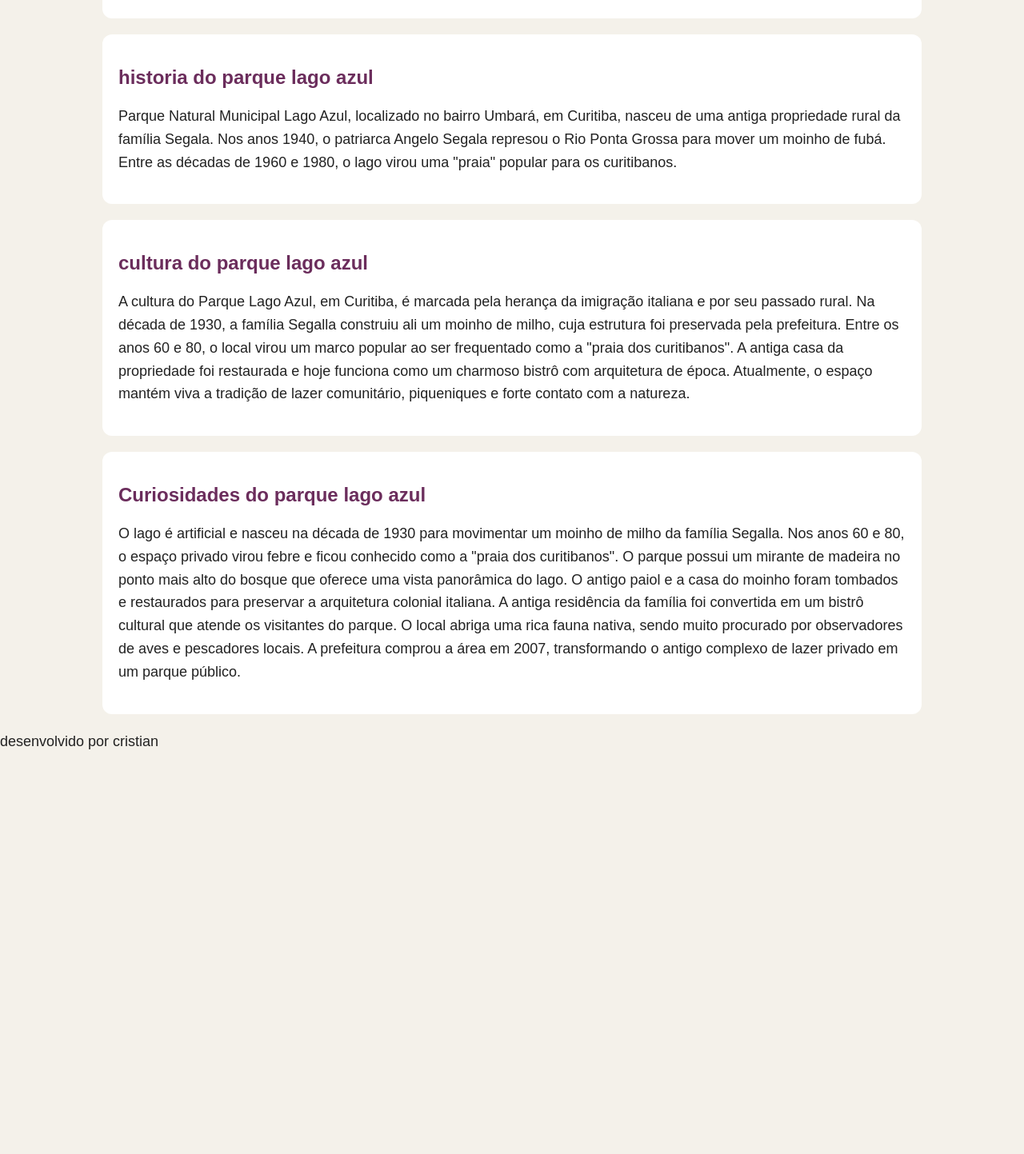
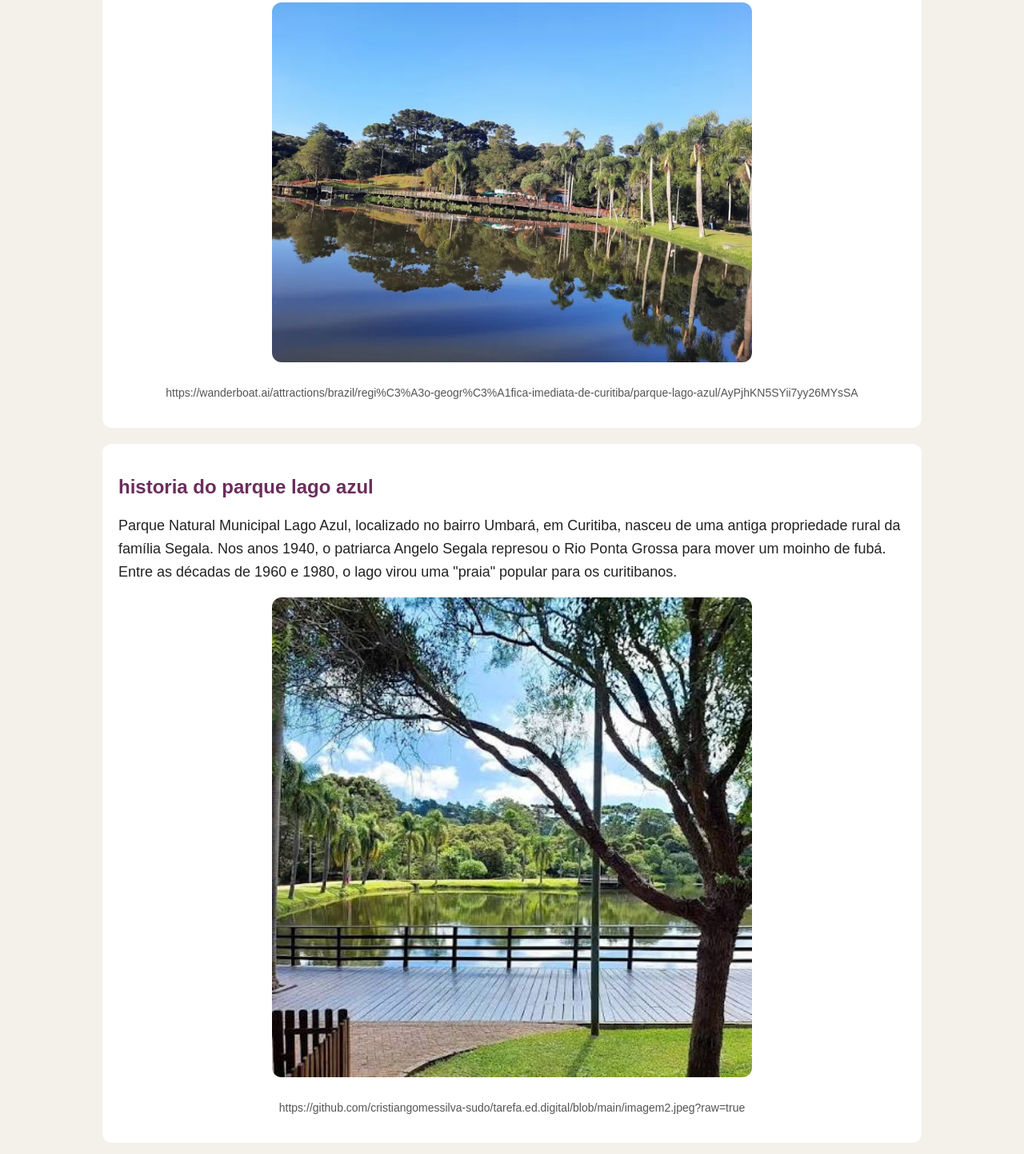
Before and after one commit to cristiangomessilva-sudo/tarefa.ed.digital, a plain HTML site: page index.html in a window 1280 px wide. Shown: the part 717-2160 px from the top of the page at 80% size. Before the commit the page ends 1676 px from the top, so only its background shows below. Drawn offline with Linux system fonts and the light colour scheme.

Commit message:
atualizei o index

```diff
--- a/index.html
+++ b/index.html
@@ -38,6 +38,12 @@
                 o parque preserva construções historicas, como o antigo moinho, e protege a natureza local.atualmente, e
                 um
                 importante espaço de lazer, preservação ambiental e valorização da historia de curitiba.</p>
+                <figure>
+                    <img src="imagem1.webp" alt="Imagem de Drone do Parque Lago Azul">
+                    <figcaption>
+                        https://wanderboat.ai/attractions/brazil/regi%C3%A3o-geogr%C3%A1fica-imediata-de-curitiba/parque-lago-azul/AyPjhKN5SYii7yy26MYsSA
+                    </figcaption>
+                </figure>
         </section>
 
         <section id="historia">
@@ -46,18 +52,14 @@
                 propriedade rural da família Segala. Nos anos 1940, o patriarca Angelo Segala represou o Rio Ponta
                 Grossa para mover um moinho de fubá. Entre as décadas de 1960 e 1980, o lago virou uma "praia" popular
                 para os curitibanos.</p>
+                <figure>
+                    <img src="imagem2.jpeg" alt="Imagem de lado do Parque Lago Azul">
+                    <figcaption>
+                        https://github.com/cristiangomessilva-sudo/tarefa.ed.digital/blob/main/imagem2.jpeg?raw=true
+                    </figcaption>
+                </figure>
         </section>
-        <section id="cultura">
-            <h2>cultura do parque lago azul</h2>
-            <p>A cultura do Parque Lago Azul, em Curitiba, é marcada pela herança da imigração italiana e por seu
-                passado rural.
-                Na década de 1930, a família Segalla construiu ali um moinho de milho, cuja estrutura foi preservada
-                pela prefeitura.
-                Entre os anos 60 e 80, o local virou um marco popular ao ser frequentado como a "praia dos curitibanos".
-                A antiga casa da propriedade foi restaurada e hoje funciona como um charmoso bistrô com arquitetura de
-                época.
-                Atualmente, o espaço mantém viva a tradição de lazer comunitário, piqueniques e forte contato com a
-                natureza.</p>
+
         </section>
         <section id="curiosidades">
             <h2>Curiosidades do parque lago azul</h2>
```
